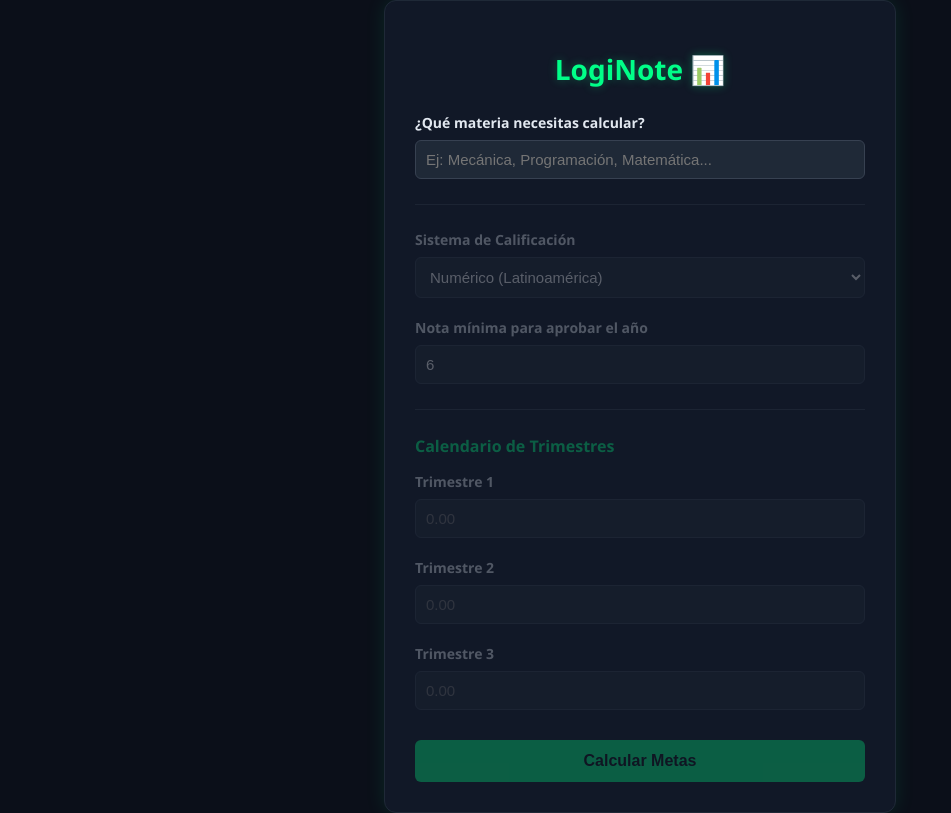
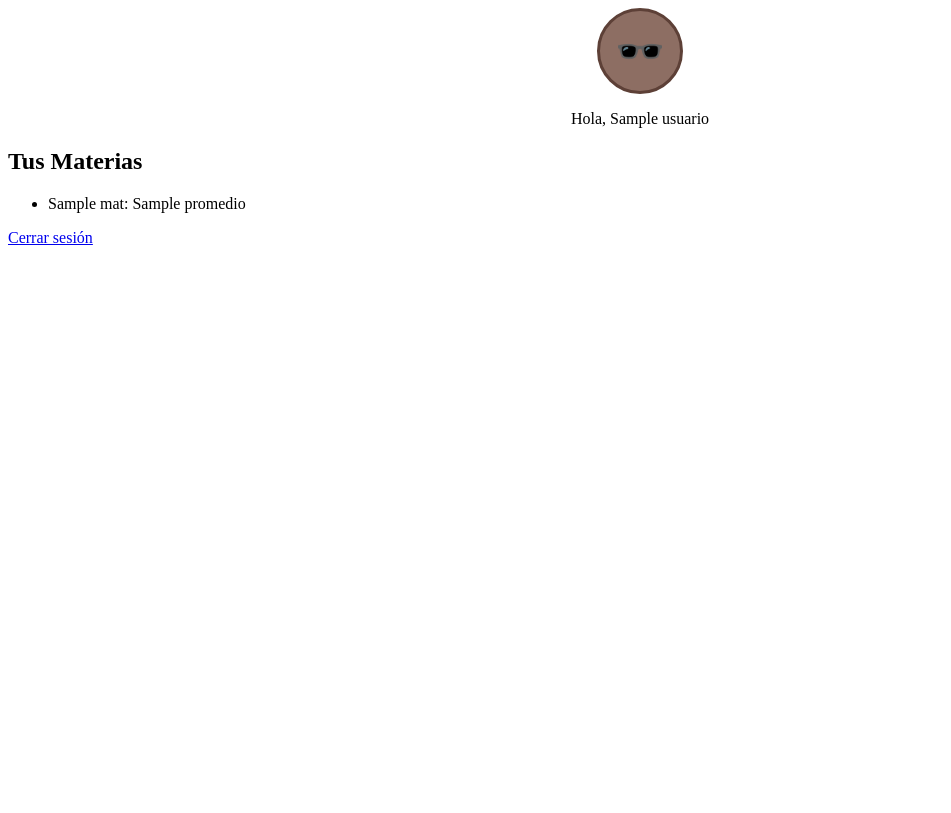
Before and after one commit to Regissalt/LogiNote, a Flask app: template templates/index.html in a window 1280 px wide. Shown: the whole page, without its empty margins (0-951 px from the left). After the commit the page ends 245 px from the top, so only its background shows below. Run offline with Flask 3, Linux system fonts and the light colour scheme; the template is opened without the code that fills it: most values are stand-ins (such as "Sample title", 1, 10 or a date in 2020).

Commit message:
Add files via upload

```diff
--- a/app.py
+++ b/app.py
@@ -1,86 +1,128 @@
-from flask import Flask, render_template, request
-import os
+import sqlite3
+from flask import Flask, render_template, request, redirect, url_for, session, flash
+from werkzeug.security import generate_password_hash, check_password_hash
 
 app = Flask(__name__)
+app.secret_key = 'tu_clave_secreta_cyberpunk_aqui'
+
+DATABASE = 'loginote.db'
+
+def get_db_connection():
+    conn = sqlite3.connect(DATABASE)
+    conn.row_factory = sqlite3.Row
+    return conn
+
+def init_db():
+    conn = get_db_connection()
+    conn.execute('''
+        CREATE TABLE IF NOT EXISTS usuarios (
+            id INTEGER PRIMARY KEY AUTOINCREMENT,
+            usuario TEXT UNIQUE NOT NULL,
+            password TEXT NOT NULL
+        )
+    ''')
+    conn.execute('''
+        CREATE TABLE IF NOT EXISTS materias (
+            id INTEGER PRIMARY KEY AUTOINCREMENT,
+            user_id INTEGER NOT NULL,
+            nombre TEXT NOT NULL,
+            nota1 REAL,
+            nota2 REAL,
+            nota3 REAL,
+            promedio REAL,
+            FOREIGN KEY (user_id) REFERENCES usuarios (id)
+        )
+    ''')
+    conn.commit()
+    conn.close()
+
+init_db()
 
 @app.route('/')
 def index():
-    return render_template('index.html')
+    if 'user_id' in session:
+        conn = get_db_connection()
+        materias = conn.execute('SELECT * FROM materias WHERE user_id = ?', (session['user_id'],)).fetchall()
+        conn.close()
+        return render_template('index.html', usuario=session['username'], materias=materias)
+    return redirect(url_for('login'))
+
+@app.route('/register', methods=['GET', 'POST'])
+def register():
+    if request.method == 'POST':
+        username = request.form['username']
+        password = request.form['password']
+        hashed_password = generate_password_hash(password)
+
+        conn = get_db_connection()
+        try:
+            conn.execute('INSERT INTO usuarios (usuario, password) VALUES (?, ?)', (username, hashed_password))
+            conn.commit()
+            flash('¡Cuenta creada con éxito! Ya podés iniciar sesión.')
+            return redirect(url_for('login'))
+        except sqlite3.IntegrityError:
+            flash('Ese nombre de usuario ya está registrado.')
+        finally:
+            conn.close()
+
+    return render_template('register.html')
+
+@app.route('/login', methods=['GET', 'POST'])
+def login():
+    if request.method == 'POST':
+        username = request.form['username']
+        password = request.form['password']
+
+        conn = get_db_connection()
+        user = conn.execute('SELECT * FROM usuarios WHERE usuario = ?', (username,)).fetchone()
+        conn.close()
+
+        if user and check_password_hash(user['password'], password):
+            session['user_id'] = user['id']
+            session['username'] = user['usuario']
+            return redirect(url_for('index'))
+        else:
+            flash('Usuario o contraseña incorrectos.')
+
+    return render_template('login.html')
+
+@app.route('/logout')
+def logout():
+    session.clear()
+    return redirect(url_for('login'))
 
 @app.route('/calcular', methods=['POST'])
 def calcular():
-    try:
-        materia = request.form.get('materia', 'Materia')
+    if 'user_id' not in session:
+        return redirect(url_for('login'))
 
-        n1_raw = request.form.get('nota1')
-        n2_raw = request.form.get('nota2')
-        n3_raw = request.form.get('nota3')
+    materia = request.form['materia']
+    n1 = float(request.form['nota1'])
+    n2 = request.form['nota2']
+    n3 = request.form['nota3']
 
-        nota1 = float(n1_raw) if n1_raw else None
-        nota2 = float(n2_raw) if n2_raw else None
-        nota3 = float(n3_raw) if n3_raw else None
+    n2 = float(n2) if n2 else 0.0
+    n3 = float(n3) if n3 else 0.0
 
-        nota_aprobacion = 6.0
-        promedio_actual = 0.0
-        mensaje = ""
-        color_texto = "#00ffcc"
+    divisores = 1 + (1 if n2 > 0 else 0) + (1 if n3 > 0 else 0)
+    promedio = round((n1 + n2 + n3) / divisores, 2)
 
-        if nota1 is not None and nota2 is None and nota3 is None:
-            if abs(nota1 - 7.50) < 0.01:
-                promedio_actual = 7.5
-                mensaje = f"¡Easter Egg activado en {materia}! Clavaste un 7.50 justo. El sistema dice que vas sobre rieles, crack."
-                color_texto = "#ff00ff"
-            else:
-                promedio_actual = nota1
-                nota_necesaria = (nota_aprobacion * 3) - nota1
-                nota_por_trimestre = nota_necesaria / 2
+    if n1 == 7.50:
+        mensaje = "¡Nivel Dios activado! El 7.50 de la victoria automatizada."
+        color = "#00ff88"
+    elif promedio >= 6.0:
+        mensaje = "Vas bien encaminado, meta alcanzada."
+        color = "#00ff88"
+    else:
+        mensaje = "Alerta: Necesitás meterle pata en el próximo trimestre."
+        color = "#ff3e3e"
 
-                if nota_por_trimestre > 10:
-                    mensaje = f"Alerta en {materia}: Necesitás promediar más de 10. ¡Hay que ajustar los motores!"
-                    color_texto = "#ff3333"
-                else:
-                    mensaje = f"Vas por buen camino en {materia}. Necesitás un promedio de {nota_por_trimestre:.1f} en los trimestres que quedan."
+    conn = get_db_connection()
+    conn.execute('''
+        INSERT INTO materias (user_id, nombre, nota1, nota2, nota3, promedio)
+        VALUES (?, ?, ?, ?, ?, ?)
+    ''', (session['user_id'], materia, n1, request.form['nota2'] or None, request.form['nota3'] or None, promedio))
+    conn.commit()
+    conn.close()
 
-        elif nota1 is not None and nota2 is not None and nota3 is None:
-            promedio_actual = (nota1 + nota2) / 2
-            nota_necesaria = (nota_aprobacion * 3) - (nota1 + nota2)
-
-            if nota_necesaria <= 0:
-                mensaje = f"¡Excelente en {materia}! Ya estás aprobado con lo que sumaste en el 1° y 2° trimestre."
-            elif nota_necesaria > 10:
-                mensaje = f"Alerta en {materia}: Necesitás un {nota_necesaria:.1f} en el 3° trimestre. Se define al final."
-                color_texto = "#ff3333"
-            else:
-                mensaje = f"Para aprobar {materia}, tenés que sacarte un {nota_necesaria:.1f} en el 3° trimestre."
-
-        elif nota1 is not None and nota2 is not None and nota3 is not None:
-            promedio_actual = (nota1 + nota2 + nota3) / 3
-            if promedio_actual >= nota_aprobacion:
-                mensaje = f"¡Materia aprobada! Tu promedio final en {materia} es de {promedio_actual:.1f}."
-            else:
-                mensaje = f"Materia pendiente. El promedio final en {materia} cerró en {promedio_actual:.1f}."
-                color_texto = "#ff3333"
-
-        else:
-            mensaje = "Poné al menos la nota del primer trimestre para poder calcular las metas."
-            color_texto = "#ff3333"
-
-        return render_template(
-            'resultados.html',
-            materia=materia,
-            promedio=str(promedio_actual),
-            mensaje=mensaje,
-            color_texto=color_texto
-        )
-    except Exception as e:
-        return render_template(
-            'resultados.html',
-            materia="Error",
-            promedio="0.0",
-            mensaje=f"Error en el procesamiento de notas: {str(e)}",
-            color_texto="#ff3333"
-        )
-
-if __name__ == '__main__':
-    port = int(os.environ.get('PORT', 5000))
-    app.run(host='0.0.0.0', port=port)
+    return render_template('resultados.html', materia=materia, promedio=promedio, mensaje=mensaje, color_texto=color)
--- a/templates/index.html
+++ b/templates/index.html
@@ -2,153 +2,24 @@
 <html lang="es">
 <head>
     <meta charset="UTF-8">
-    <meta name="viewport" content="width=device-width, initial-scale=1.0">
-    <title>LogiNote - Panel de Control</title>
-    <style>
-        body {
-            background-color: #0b0f19;
-            color: #e2e8f0;
-            font-family: 'Segoe UI', Tahoma, Geneva, Verdana, sans-serif;
-            display: flex;
-            justify-content: center;
-            align-items: center;
-            min-height: 100vh;
-            margin: 0;
-        }
-        .container {
-            background-color: #111827;
-            padding: 30px;
-            border-radius: 12px;
-            box-shadow: 0 0 20px rgba(0, 255, 136, 0.1);
-            width: 100%;
-            max-width: 450px;
-            border: 1px solid #1f2937;
-        }
-        h1 {
-            color: #00ff88;
-            text-align: center;
-            margin-bottom: 25px;
-            font-size: 28px;
-            text-shadow: 0 0 10px rgba(0, 255, 136, 0.3);
-        }
-        .form-group {
-            margin-bottom: 20px;
-        }
-        label {
-            display: block;
-            margin-bottom: 8px;
-            font-weight: 600;
-            font-size: 14px;
-        }
-        input, select {
-            width: 100%;
-            padding: 10px;
-            background-color: #1f2937;
-            border: 1px solid #374151;
-            border-radius: 6px;
-            color: white;
-            box-sizing: border-box;
-            font-size: 15px;
-            transition: all 0.3s ease;
-        }
-        input:focus, select:focus {
-            outline: none;
-            border-color: #00ff88;
-            box-shadow: 0 0 8px rgba(0, 255, 136, 0.2);
-        }
-        .desactivado {
-            opacity: 0.3;
-            pointer-events: none;
-        }
-        button {
-            width: 100%;
-            padding: 12px;
-            background-color: #00ff88;
-            color: #0b0f19;
-            border: none;
-            border-radius: 6px;
-            font-size: 16px;
-            font-weight: bold;
-            cursor: pointer;
-            transition: background-color 0.3s ease;
-            margin-top: 10px;
-        }
-        button:hover {
-            background-color: #00cc6a;
-            box-shadow: 0 0 12px rgba(0, 255, 136, 0.4);
-        }
-        hr {
-            border: 0;
-            height: 1px;
-            background: #374151;
-            margin: 25px 0;
-        }
-    </style>
-</head>
+    <title>LogiNote | Home</title>
+    </head>
 <body>
-
-<div class="container">
-    <h1>LogiNote 📊</h1>
-
-    <form action="/calcular" method="POST">
-
-        <div class="form-group">
-            <label for="materia">¿Qué materia necesitas calcular?</label>
-            <input type="text" name="materia" id="materia" placeholder="Ej: Mecánica, Programación, Matemática..." required oninput="controlarFlujo()">
+    <div class="card">
+        <div style="text-align: center;">
+            <div style="width: 80px; height: 80px; background: #8d6e63; border-radius: 50%; margin: auto; display: flex; justify-content: center; align-items: center; border: 3px solid #5d4037;">
+                <span style="font-size: 40px;">🕶️</span>
+            </div>
+            <p>Hola, {{ usuario }}</p>
         </div>
 
-        <div id="seccion-calculo" class="desactivado">
-            <hr>
-
-            <div class="form-group">
-                <label for="sistema">Sistema de Calificación</label>
-                <select name="sistema" id="sistema">
-                    <option value="numerico">Numérico (Latinoamérica)</option>
-                    <option value="letras">Letras (A-F - Internacional)</option>
-                </select>
-            </div>
-
-            <div class="form-group">
-                <label for="limite">Nota mínima para aprobar el año</label>
-                <input type="number" name="limite" id="limite" value="6" step="0.5" min="1" max="10">
-            </div>
-
-            <hr>
-            <label style="color: #00ff88; margin-bottom: 15px; font-size: 16px;">Calendario de Trimestres</label>
-
-            <div class="form-group">
-                <label for="nota1">Trimestre 1</label>
-                <input type="number" name="nota1" id="nota1" step="0.01" min="0" max="10" placeholder="0.00">
-            </div>
-
-            <div class="form-group">
-                <label for="nota2">Trimestre 2</label>
-                <input type="number" name="nota2" id="nota2" step="0.01" min="0" max="10" placeholder="0.00">
-            </div>
-
-            <div class="form-group">
-                <label for="nota3">Trimestre 3</label>
-                <input type="number" name="nota3" id="nota3" step="0.01" min="0" max="10" placeholder="0.00">
-            </div>
-
-            <button type="submit">Calcular Metas</button>
-        </div>
-
-    </form>
-</div>
-
-<script>
-    function controlarFlujo() {
-        const materiaInput = document.getElementById('materia');
-        const seccion = document.getElementById('seccion-calculo');
-
-        if (materiaInput.value.trim().length > 0) {
-            seccion.classList.remove('desactivado');
-        } else {
-            seccion.classList.add('desactivado');
-        }
-    }
-</script>
-
+        <h2>Tus Materias</h2>
+        <ul>
+            {% for mat in materias %}
+                <li>{{ mat.nombre }}: {{ mat.promedio }}</li>
+            {% endfor %}
+        </ul>
+        <a href="/logout">Cerrar sesión</a>
+    </div>
 </body>
 </html>
```
Also changed, not shown: templates/login.html (added, +25 -0 lines), templates/register.html (added, +24 -0 lines), templates/resultados.html (+1 -6 lines).
